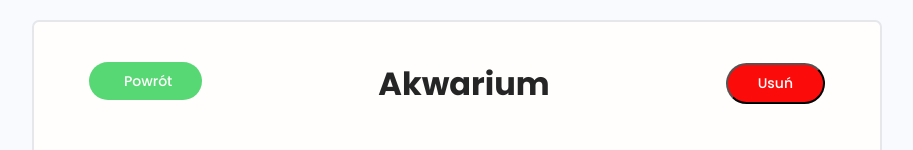
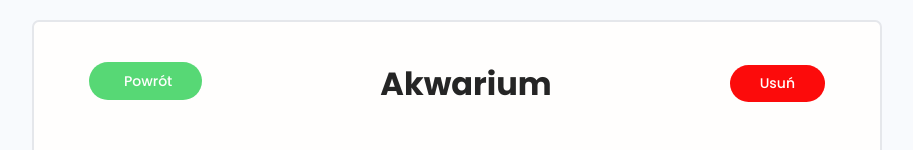
Before and after one commit to Mirek0206/AquaFriends, a Django app: template AquaLife/templates/AquaLife/edit_aquarium.html in a window 1280 px wide. Shown: the part 176-326 px from the top of the page, without its empty margins (183-1096 px from the left). Run offline with Django 5.2, Linux system fonts and the light colour scheme; the template is opened without the code that fills it: values that come from a table or form of the project are taken from there, others are empty; some libraries are stand-ins or nearby versions.

Commit message:
Fixed remove button.

```diff
--- a/AquaLife/templates/AquaLife/edit_aquarium.html
+++ b/AquaLife/templates/AquaLife/edit_aquarium.html
@@ -11,7 +11,7 @@
                 <h3 class="flex-center no-inherit">Akwarium {{ aquarium.name }}</h3>
                 <form method="POST" action="{% url 'AquaLife:delete_aquarium' aquarium.id %}" class="delete-aquarium-form">
                     {% csrf_token %}
-                    <input type="submit" value="Usuń" class="tag tag--pill tag--red settings__btn tag--lg">
+                    <input style="border: 0px;" type="submit" value="Usuń" class="tag tag--pill tag--red settings__btn tag--lg">
                 </form>
             </div>
             <br>
```
